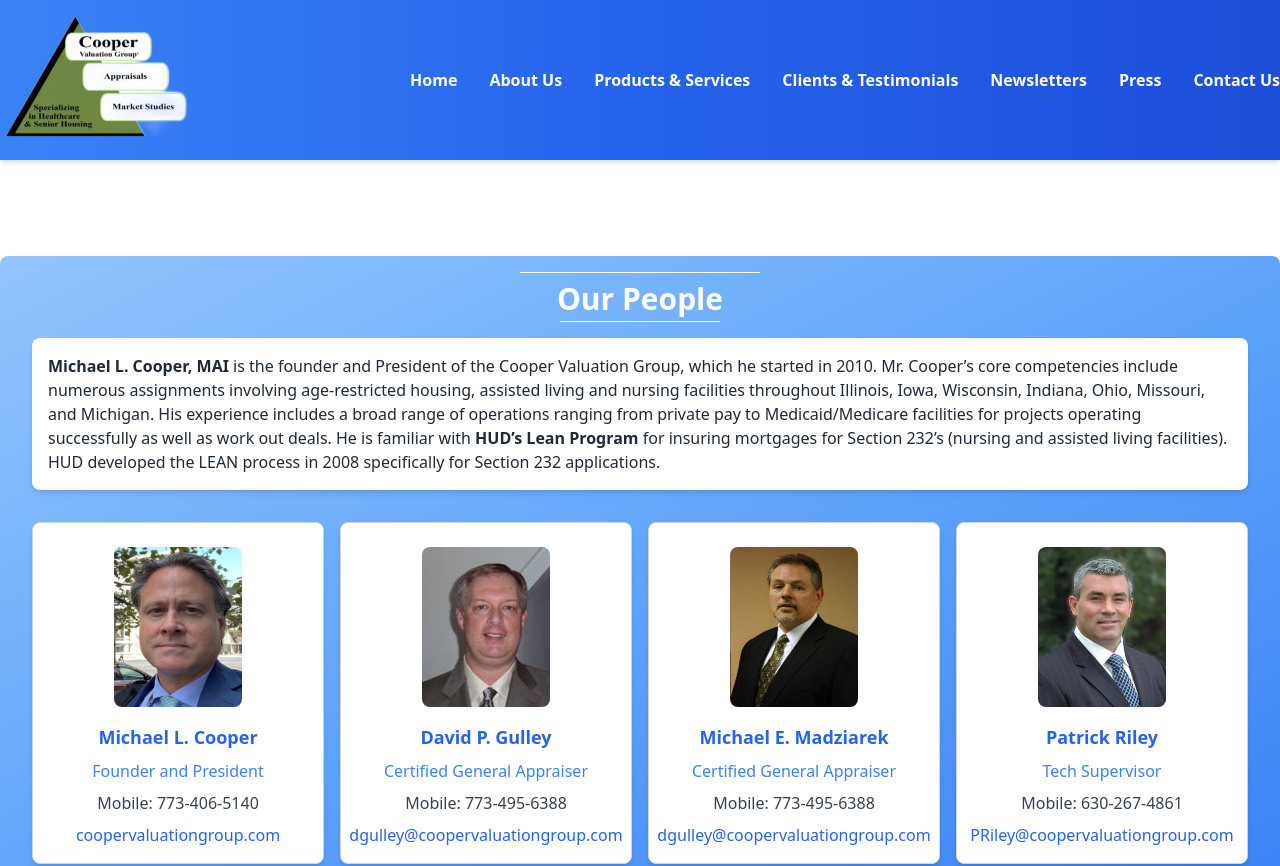
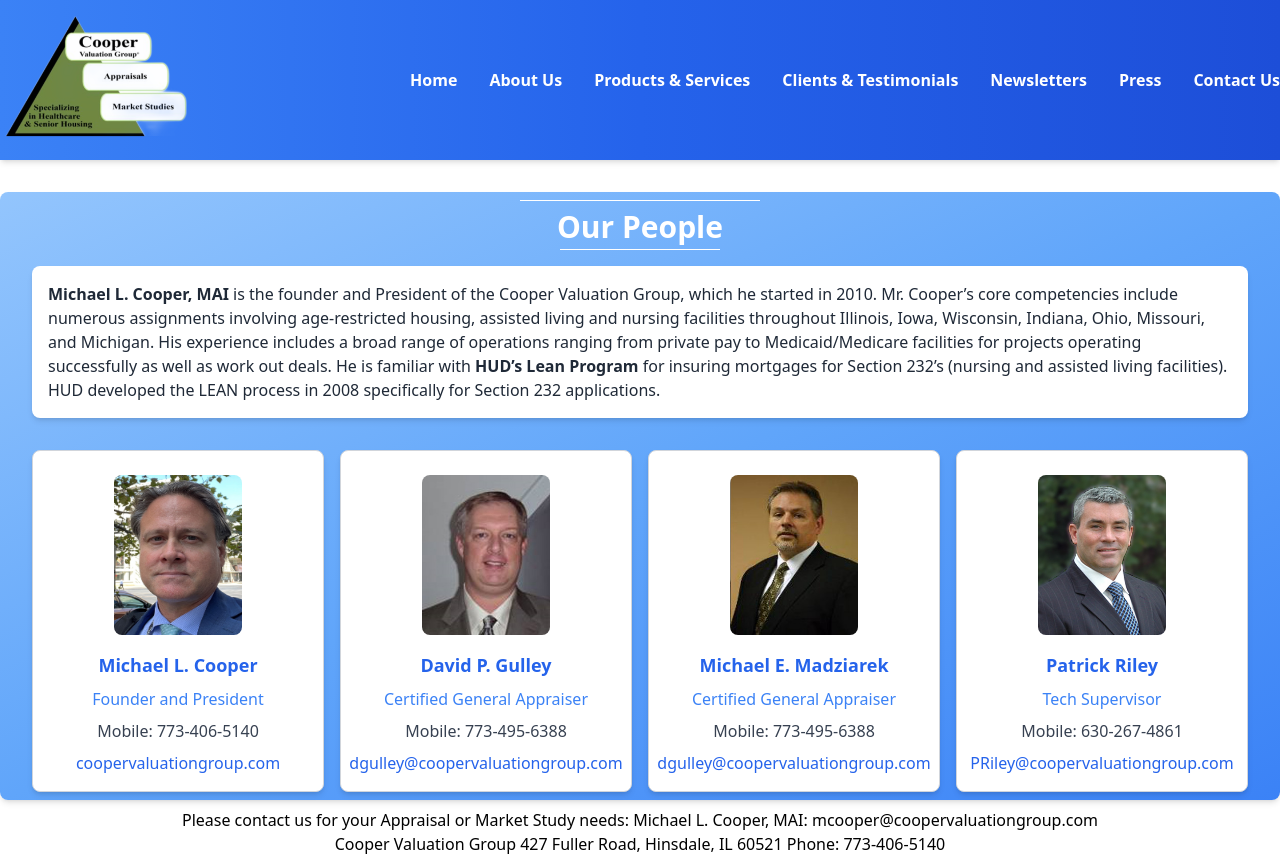
Before and after one commit to larrymotuzis24/Cooper-Valuation-Group, a React (Create React App) app: page /about in a window 1280 px wide. Shown: the top 866 px of the page. Built offline with nearby package versions, Linux system fonts and the light colour scheme.

Commit message:
updated about us styles

```diff
--- a/src/Components/About.js
+++ b/src/Components/About.js
@@ -27,7 +27,7 @@
   });
 
   return (
-    <div className="flex flex-col w-full mx-auto pt-4 pb-8 sm:px-8 bg-gradient-to-br from-blue-300 via-blue-400 to-blue-500 rounded-lg shadow-md text-white">
+    <div className="flex flex-col w-full mx-auto pt-2 pb-2 sm:px-8 bg-gradient-to-br from-blue-300 via-blue-400 to-blue-500 rounded-lg shadow-md text-white">
       <div className="flex flex-col mb-4">
         <div className="w-60 border-b border-white mx-auto"></div>
         <h2 className="text-3xl font-bold text-center whitespace-nowrap mt-2"> Our People </h2>
--- a/src/Components/Header.js
+++ b/src/Components/Header.js
@@ -46,7 +46,7 @@
           </div>
         </div>
       </header>
-      <div className="mt-24 place-self-center">
+      <div className="mt-8 place-self-center">
         <Outlet />
       </div>
     </div>
```
